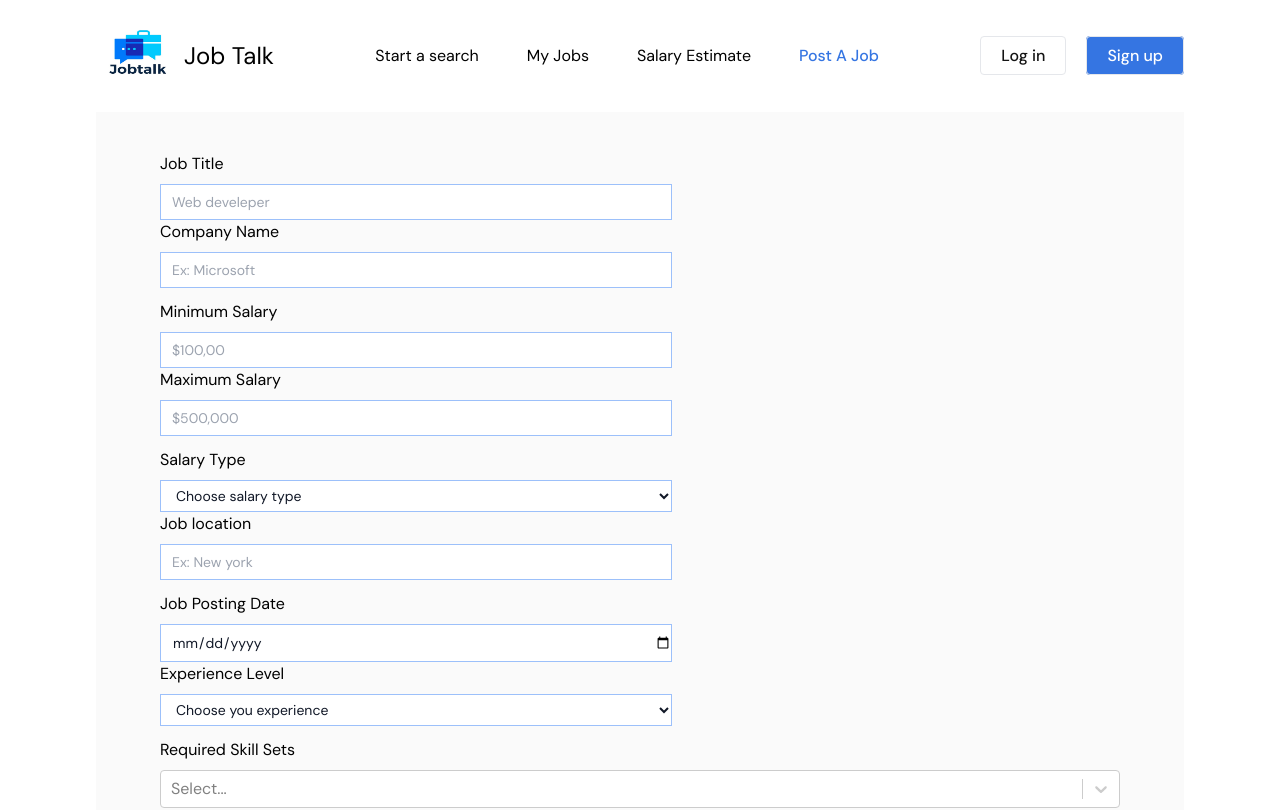
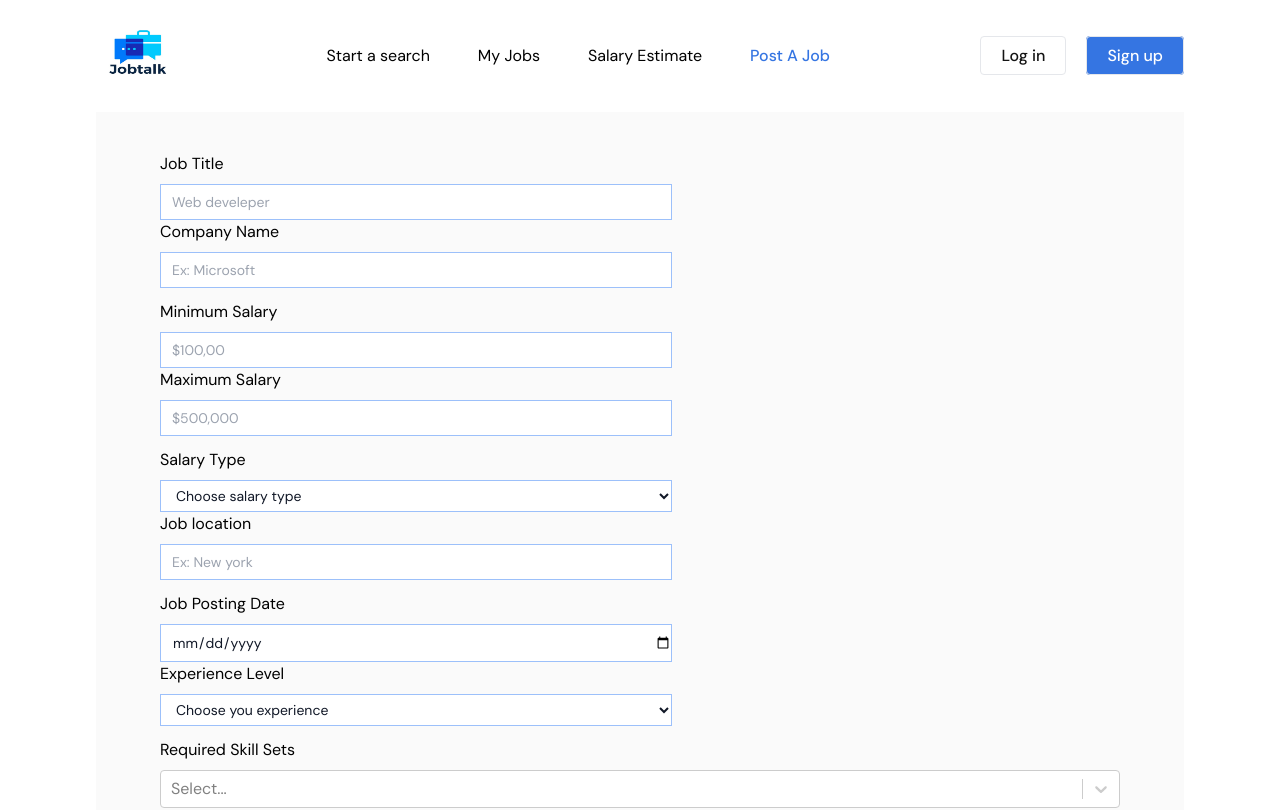
Before and after one commit to Abilash-Nambi/JOB-TALK, a React (Vite) app in the folder client/: page /post-job in a window 1280 px wide. Shown: the top 810 px of the page. Built offline with nearby package versions, Linux system fonts and the light colour scheme.

Commit message:
header bug fixed

```diff
--- a/client/src/components/Header.jsx
+++ b/client/src/components/Header.jsx
@@ -34,7 +34,7 @@ const Header = () => {
       <nav className="flex justify-between py-4 items-center">
         <a href="/" className="flex items-center text-black gap-2 text-2xl">
           <img src={logo} alt="" className="w-20 h-20" />
-          <span>Job Talk</span>
+          {/* <span>Job Talk</span> */}
         </a>
         {/* nav items for large devices */}
 
```
